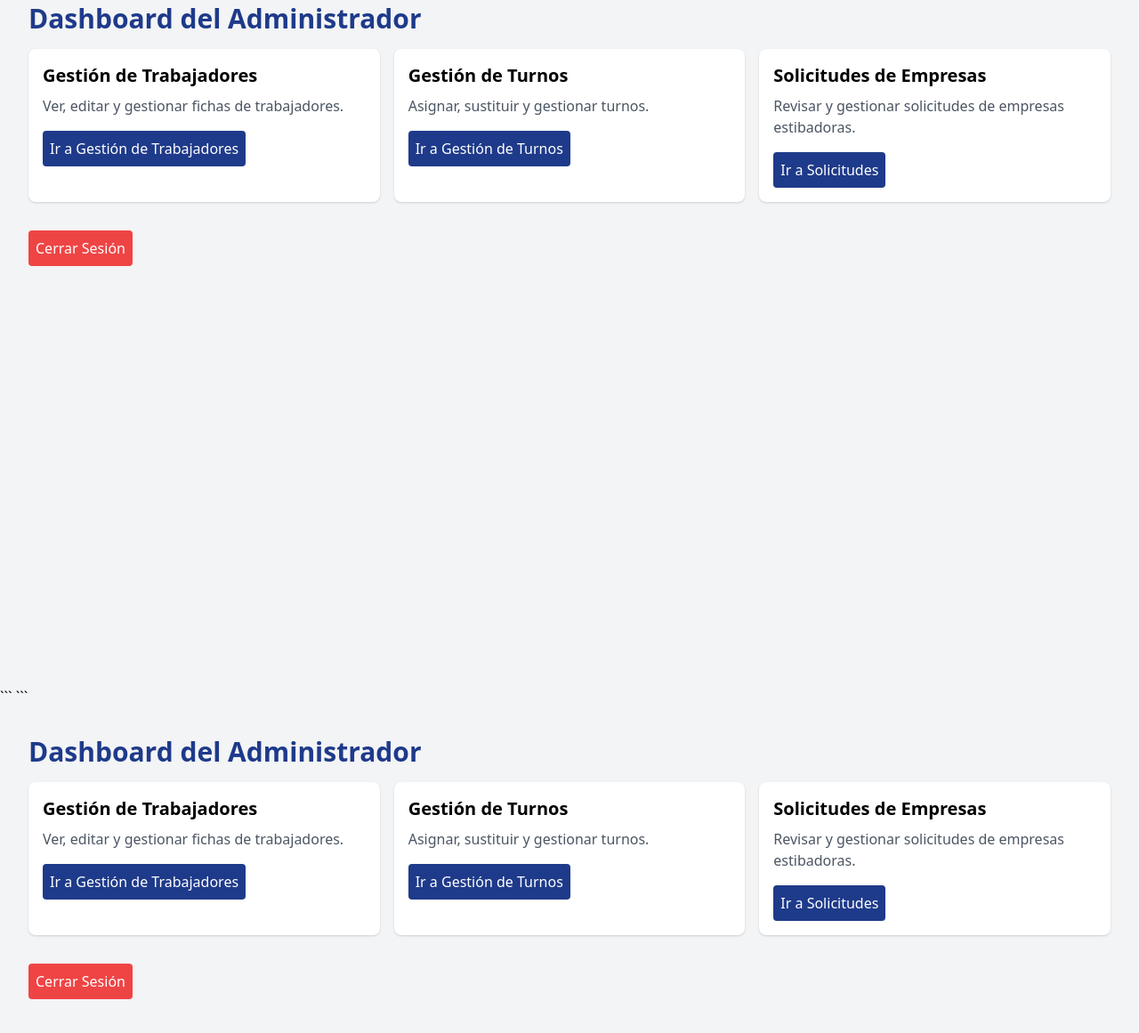
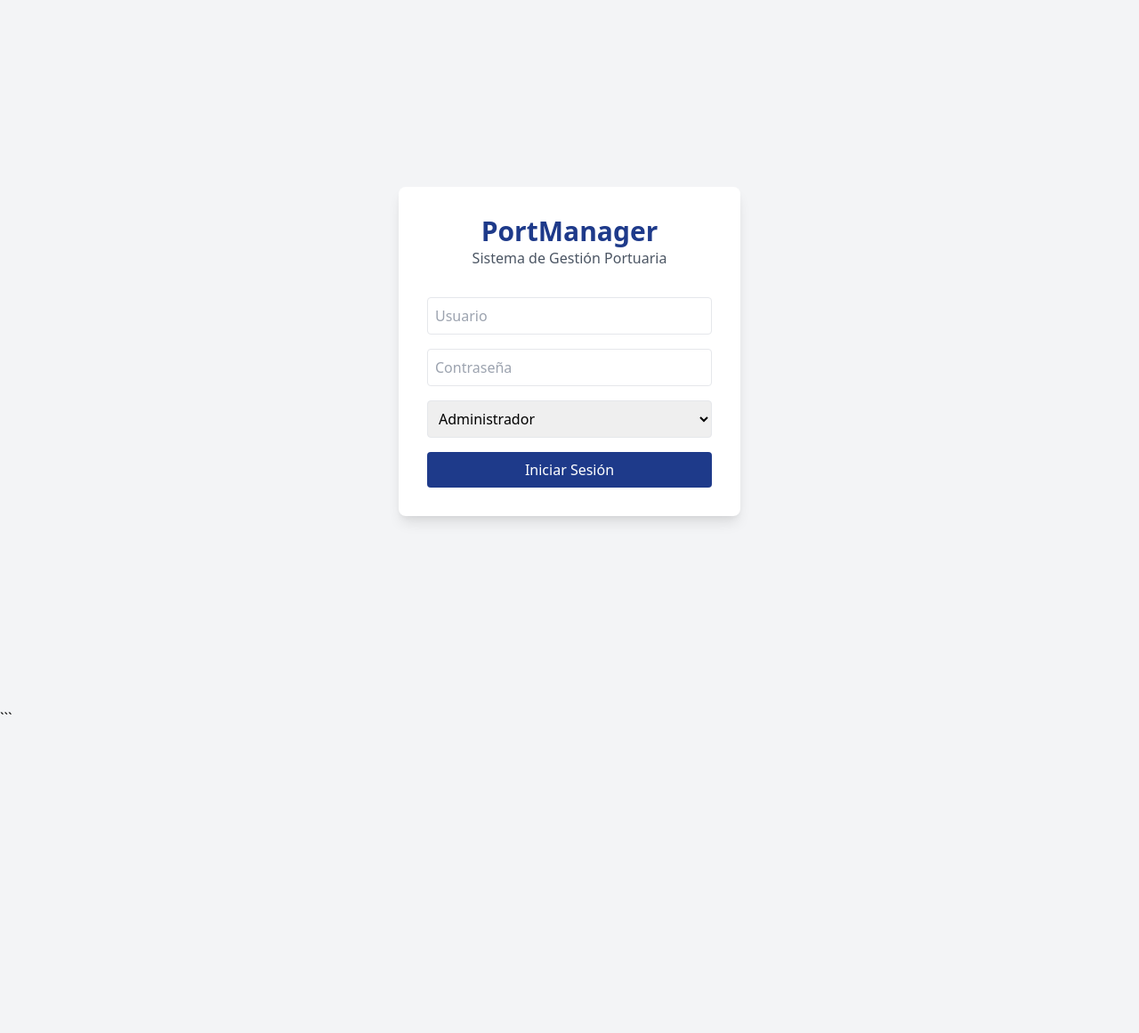
Before and after one commit to jmbogui/PORTMANAGEMER, a plain HTML site: page index.html in a window 1280 px wide. Shown: the part 29-1190 px from the top of the page at 89% size. After the commit the page ends 848 px from the top, so only its background shows below. Drawn offline with nearby package versions, Linux system fonts and the light colour scheme.

Commit message:
Update index.html

````diff
--- a/index.html
+++ b/index.html
@@ -1,9 +1,10 @@
+```html
 <!DOCTYPE html>
 <html lang="es">
 <head>
     <meta charset="UTF-8">
     <meta name="viewport" content="width=device-width, initial-scale=1.0">
-    <title>PortManager - Admin Dashboard</title>
+    <title>PortManager</title>
     <link href="https://cdn.jsdelivr.net/npm/tailwindcss@2.2.19/dist/tailwind.min.css" rel="stylesheet">
     <style>
         .hidden { display: none !important; }
@@ -11,128 +12,91 @@
     </style>
 </head>
 <body class="bg-gray-100">
-    <!-- Dashboard del Administrador -->
-    <div id="adminDashboard" class="min-h-screen p-8">
-        <h1 class="text-3xl font-bold text-blue-900 mb-4">Dashboard del Administrador</h1>
-        <div class="grid grid-cols-3 gap-4">
-            <!-- Gestión de Trabajadores -->
-            <div class="bg-white p-4 rounded-lg shadow">
-                <h2 class="text-xl font-bold mb-2">Gestión de Trabajadores</h2>
-                <p class="text-gray-600 mb-4">Ver, editar y gestionar fichas de trabajadores.</p>
-                <button onclick="manageWorkers()" class="bg-blue-900 text-white p-2 rounded hover:bg-blue-800">
-                    Ir a Gestión de Trabajadores
-                </button>
+    <!-- Página de Login -->
+    <div id="loginPage" class="min-h-screen flex items-center justify-center">
+        <div class="bg-white p-8 rounded-lg shadow-lg w-96">
+            <div class="text-center mb-8">
+                <h2 class="text-3xl font-bold text-blue-900">PortManager</h2>
+                <p class="text-gray-600">Sistema de Gestión Portuaria</p>
             </div>
-            <!-- Gestión de Turnos -->
-            <div class="bg-white p-4 rounded-lg shadow">
-                <h2 class="text-xl font-bold mb-2">Gestión de Turnos</h2>
-                <p class="text-gray-600 mb-4">Asignar, sustituir y gestionar turnos.</p>
-                <button onclick="manageShifts()" class="bg-blue-900 text-white p-2 rounded hover:bg-blue-800">
-                    Ir a Gestión de Turnos
-                </button>
-            </div>
-            <!-- Solicitudes de Empresas -->
-            <div class="bg-white p-4 rounded-lg shadow">
-                <h2 class="text-xl font-bold mb-2">Solicitudes de Empresas</h2>
-                <p class="text-gray-600 mb-4">Revisar y gestionar solicitudes de empresas estibadoras.</p>
-                <button onclick="manageRequests()" class="bg-blue-900 text-white p-2 rounded hover:bg-blue-800">
-                    Ir a Solicitudes
+            <div class="space-y-4">
+                <input type="text" id="username" placeholder="Usuario"
+                       class="w-full p-2 border rounded">
+                <input type="password" id="password" placeholder="Contraseña"
+                       class="w-full p-2 border rounded">
+                <select id="role" class="w-full p-2 border rounded">
+                    <option value="admin">Administrador</option>
+                    <option value="empresa">Empresa Estibadora</option>
+                    <option value="estibador">Estibador</option>
+                </select>
+                <button onclick="login()"
+                        class="w-full bg-blue-900 text-white p-2 rounded hover:bg-blue-800">
+                    Iniciar Sesión
                 </button>
             </div>
         </div>
-        <button onclick="logout()" class="mt-8 bg-red-500 text-white p-2 rounded">Cerrar Sesión</button>
+    </div>
+
+    <!-- Dashboard del Administrador -->
+    <div id="adminDashboard" class="hidden">
+        <h1 class="text-3xl font-bold text-blue-900 mb-4">Dashboard del Administrador</h1>
+        <button onclick="logout()" class="mt-4 bg-red-500 text-white p-2 rounded">Cerrar Sesión</button>
+    </div>
+
+    <!-- Dashboard de Empresas Estibadoras -->
+    <div id="empresaDashboard" class="hidden">
+        <h1 class="text-3xl font-bold text-blue-900 mb-4">Dashboard de Empresas Estibadoras</h1>
+        <button onclick="logout()" class="mt-4 bg-red-500 text-white p-2 rounded">Cerrar Sesión</button>
+    </div>
+
+    <!-- Dashboard de Estibadores -->
+    <div id="estibadorDashboard" class="hidden">
+        <h1 class="text-3xl font-bold text-blue-900 mb-4">Dashboard de Estibadores</h1>
+        <button onclick="logout()" class="mt-4 bg-red-500 text-white p-2 rounded">Cerrar Sesión</button>
     </div>
 
     <script>
-        function manageWorkers() {
-            alert("Redirigiendo a la Gestión de Trabajadores...");
-            // Aquí se implementará la funcionalidad de gestión de trabajadores
-        }
+        // Usuarios predefinidos
+        const users = {
+            admin: { username: "admin", password: "1234", role: "admin" },
+            empresa: { username: "empresa", password: "5678", role: "empresa" },
+            estibador: { username: "estibador", password: "abcd", role: "estibador" }
+        };
 
-        function manageShifts() {
-            alert("Redirigiendo a la Gestión de Turnos...");
-            // Aquí se implementará la funcionalidad de gestión de turnos
-        }
+        function login() {
+            const username = document.getElementById('username').value;
+            const password = document.getElementById('password').value;
+            const role = document.getElementById('role').value;
 
-        function manageRequests() {
-            alert("Redirigiendo a la Gestión de Solicitudes...");
-            // Aquí se implementará la funcionalidad de gestión de solicitudes
+            // Validar usuario y contraseña
+            const user = Object.values(users).find(
+                u => u.username === username && u.password === password && u.role === role
+            );
+
+            if (user) {
+                document.getElementById('loginPage').classList.add('hidden');
+
+                if (role === 'admin') {
+                    document.getElementById('adminDashboard').classList.remove('hidden');
+                } else if (role === 'empresa') {
+                    document.getElementById('empresaDashboard').classList.remove('hidden');
+                } else if (role === 'estibador') {
+                    document.getElementById('estibadorDashboard').classList.remove('hidden');
+                }
+            } else {
+                alert('Usuario, contraseña o rol incorrectos. Inténtalo de nuevo.');
+            }
         }
 
         function logout() {
-            alert("Cerrando sesión...");
-            // Aquí se implementará la funcionalidad de cierre de sesión
+            document.getElementById('loginPage').classList.remove('hidden');
+            document.getElementById('adminDashboard').classList.add('hidden');
+            document.getElementById('empresaDashboard').classList.add('hidden');
+            document.getElementById('estibadorDashboard').classList.add('hidden');
+            document.getElementById('username').value = '';
+            document.getElementById('password').value = '';
         }
     </script>
 </body>
 </html>
 ```
-```
-<!DOCTYPE html>
-<html lang="es">
-<head>
-    <meta charset="UTF-8">
-    <meta name="viewport" content="width=device-width, initial-scale=1.0">
-    <title>PortManager - Admin Dashboard</title>
-    <link href="https://cdn.jsdelivr.net/npm/tailwindcss@2.2.19/dist/tailwind.min.css" rel="stylesheet">
-    <style>
-        .hidden { display: none !important; }
-        .visible { display: block !important; }
-    </style>
-</head>
-<body class="bg-gray-100">
-    <!-- Dashboard del Administrador -->
-    <div id="adminDashboard" class="min-h-screen p-8">
-        <h1 class="text-3xl font-bold text-blue-900 mb-4">Dashboard del Administrador</h1>
-        <div class="grid grid-cols-3 gap-4">
-            <!-- Gestión de Trabajadores -->
-            <div class="bg-white p-4 rounded-lg shadow">
-                <h2 class="text-xl font-bold mb-2">Gestión de Trabajadores</h2>
-                <p class="text-gray-600 mb-4">Ver, editar y gestionar fichas de trabajadores.</p>
-                <button onclick="manageWorkers()" class="bg-blue-900 text-white p-2 rounded hover:bg-blue-800">
-                    Ir a Gestión de Trabajadores
-                </button>
-            </div>
-            <!-- Gestión de Turnos -->
-            <div class="bg-white p-4 rounded-lg shadow">
-                <h2 class="text-xl font-bold mb-2">Gestión de Turnos</h2>
-                <p class="text-gray-600 mb-4">Asignar, sustituir y gestionar turnos.</p>
-                <button onclick="manageShifts()" class="bg-blue-900 text-white p-2 rounded hover:bg-blue-800">
-                    Ir a Gestión de Turnos
-                </button>
-            </div>
-            <!-- Solicitudes de Empresas -->
-            <div class="bg-white p-4 rounded-lg shadow">
-                <h2 class="text-xl font-bold mb-2">Solicitudes de Empresas</h2>
-                <p class="text-gray-600 mb-4">Revisar y gestionar solicitudes de empresas estibadoras.</p>
-                <button onclick="manageRequests()" class="bg-blue-900 text-white p-2 rounded hover:bg-blue-800">
-                    Ir a Solicitudes
-                </button>
-            </div>
-        </div>
-        <button onclick="logout()" class="mt-8 bg-red-500 text-white p-2 rounded">Cerrar Sesión</button>
-    </div>
-
-    <script>
-        function manageWorkers() {
-            alert("Redirigiendo a la Gestión de Trabajadores...");
-            // Aquí se implementará la funcionalidad de gestión de trabajadores
-        }
-
-        function manageShifts() {
-            alert("Redirigiendo a la Gestión de Turnos...");
-            // Aquí se implementará la funcionalidad de gestión de turnos
-        }
-
-        function manageRequests() {
-            alert("Redirigiendo a la Gestión de Solicitudes...");
-            // Aquí se implementará la funcionalidad de gestión de solicitudes
-        }
-
-        function logout() {
-            alert("Cerrando sesión...");
-            // Aquí se implementará la funcionalidad de cierre de sesión
-        }
-    </script>
-</body>
-</html>
````
